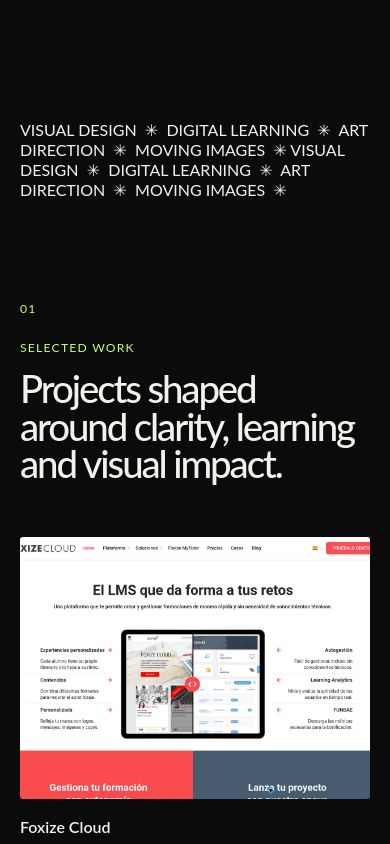
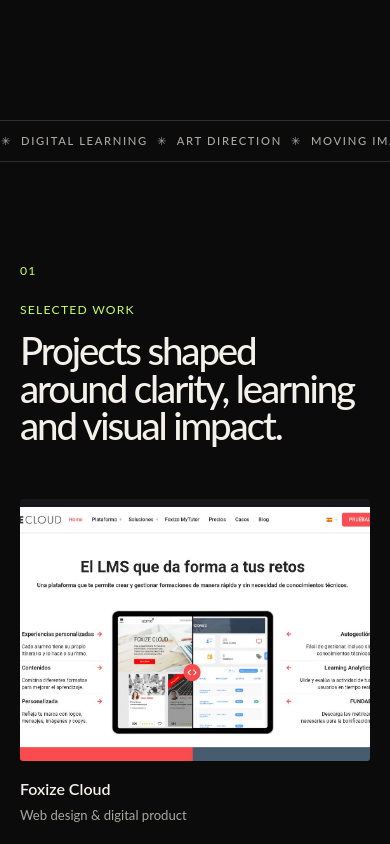
Before and after one commit to odibazo/portfolio, a Next.js app: page / in a window 390 px wide. Shown: the part 880-1724 px from the top of the page. Built offline with nearby package versions, Linux system fonts and the light colour scheme.

Commit message:
Keep original brand; add asymmetric grid, subtle interactions, and parallax styling

```diff
--- a/styles/Home.module.css
+++ b/styles/Home.module.css
@@ -69,3 +69,118 @@
 .eyebrow,.title,.description,.actions,.disciplines,.statusDot{animation:none}
 .projectImage img,.primaryButton,.secondaryButton,.contactLinks a,.nav a::after,.footer a::after{transition:none}
 }
+
+
+/* V2 — Good Fella's rhythm, Odi's existing visual identity.
+   Original palette, typography, imagery and content are intentionally kept. */
+.scrollProgress{
+  position:fixed;top:0;left:0;right:0;height:2px;z-index:90;
+  background:var(--accent);transform:scaleX(var(--scroll-progress,0));
+  transform-origin:left;pointer-events:none;
+}
+.header{backdrop-filter:blur(6px);-webkit-backdrop-filter:blur(6px)}
+.brand{transition:letter-spacing .32s ease,color .32s ease}
+.brand:hover{letter-spacing:.025em;color:var(--accent)}
+.nav a{display:inline-block;transition:color .25s ease,transform .3s ease}
+.nav a:hover{transform:translateY(-3px)}
+.eyebrow,.title,.description,.actions,.disciplines{animation:none}
+.hero{overflow:hidden}
+.heroContent{z-index:2}
+.title{transition:letter-spacing .6s cubic-bezier(.2,.7,.2,1)}
+.hero:hover .title{letter-spacing:-.07em}
+.disciplines span{transition:background .35s ease,color .35s ease,border-color .35s ease,transform .35s ease}
+.disciplines span:hover{background:var(--accent);color:#131414;border-color:var(--accent);transform:translateY(-5px)}
+.primaryButton span,.secondaryButton span{display:inline-block;transition:transform .35s cubic-bezier(.2,.7,.2,1)}
+.primaryButton:hover span{transform:translateY(5px)}
+.primaryButton:hover{box-shadow:0 0 0 7px rgba(200,255,101,.09)}
+.sectionNumber{font-variant-numeric:tabular-nums}
+.sectionHeader h2{transition:letter-spacing .5s ease}
+.sectionHeader:hover h2{letter-spacing:-.065em}
+.motionRibbon{position:relative;z-index:2;margin:0 calc(-1 * clamp(24px,6vw,96px));padding:16px 0;
+  overflow:hidden;border-top:1px solid rgba(244,241,234,.16);border-bottom:1px solid rgba(244,241,234,.16)}
+.ribbonTrack{display:flex;width:max-content;gap:0;animation:marqueeMove 38s linear infinite}
+.ribbonTrack span{flex:none;white-space:nowrap;color:var(--muted);font-size:clamp(.77rem,1vw,.95rem);
+  font-weight:500;letter-spacing:.15em;padding-right:4rem}
+@keyframes marqueeMove{to{transform:translateX(-50%)}}
+
+.projectGrid{grid-template-columns:repeat(12,minmax(0,1fr));column-gap:clamp(12px,2.4vw,40px);row-gap:clamp(52px,8vw,115px)}
+.projectCard{min-width:0;align-self:start;transition:filter .45s ease}
+.projectCard:nth-child(4n + 1){grid-column:1 / span 7}
+.projectCard:nth-child(4n + 2){grid-column:9 / span 4;margin-top:clamp(42px,11vw,170px)}
+.projectCard:nth-child(4n + 3){grid-column:2 / span 5;margin-top:clamp(18px,3vw,54px)}
+.projectCard:nth-child(4n + 4){grid-column:8 / span 5;margin-top:clamp(58px,10vw,130px)}
+.projectCard:nth-child(4n + 2) .projectImage{aspect-ratio:4/5}
+.projectCard:nth-child(4n + 4) .projectImage{aspect-ratio:5/6}
+.projectImage{isolation:isolate;overflow:hidden}
+.projectImage img{
+  object-fit:cover;
+  transform:translate3d(0,var(--parallax-offset,0px),0) scale(1.12);
+  transition:transform .65s cubic-bezier(.2,.65,.2,1),filter .65s ease;
+  will-change:transform;
+}
+.projectCard:hover .projectImage img,.projectCard:focus-visible .projectImage img{
+  transform:translate3d(0,var(--parallax-offset,0px),0) scale(1.185);
+  filter:saturate(1.08);
+}
+.projectOverlay{transition:opacity .38s ease,background .4s ease}
+.projectOverlay span{transition:transform .45s cubic-bezier(.15,.7,.2,1),background .35s}
+.projectCard:hover .projectOverlay span{transform:rotate(45deg) scale(1.12)}
+.projectMeta h3{font-size:clamp(1rem,1.65vw,1.36rem);transition:color .3s ease}
+.projectCard:hover .projectMeta h3{color:var(--accent)}
+.projectCard:focus-visible{outline:2px solid var(--accent);outline-offset:6px}
+.projectCard:focus-visible .projectOverlay{opacity:1}
+.textLink span{display:inline-block;transition:transform .3s}
+.textLink:hover span{transform:translate(4px,-4px)}
+
+.videoGrid{align-items:start;column-gap:clamp(24px,4vw,68px)}
+.videoCard:nth-child(even){margin-top:clamp(28px,7vw,110px)}
+.videoFrame{overflow:hidden;border:1px solid rgba(255,255,255,.16)}
+.videoFrame iframe{transform:scale(1);transition:transform .65s ease}
+.videoCard:hover iframe{transform:scale(1.025)}
+.videoCard h3{transition:color .3s}
+.videoCard:hover h3{color:var(--text)}
+.contactSection h2{transition:letter-spacing .45s ease}
+.contactSection:hover h2{letter-spacing:-.078em}
+.contactLinks a span{display:inline-block;transition:transform .3s}
+.contactLinks a:hover span{transform:translate(3px,-3px)}
+
+.container[data-motion-ready="true"] [data-reveal]{
+  opacity:0;transform:translate3d(0,32px,0);
+  transition:opacity .85s cubic-bezier(.2,.7,.2,1),transform .85s cubic-bezier(.2,.7,.2,1);
+}
+.container[data-motion-ready="true"] [data-reveal][data-in-view="true"]{
+  opacity:1;transform:translate3d(0,0,0);
+}
+.container[data-motion-ready="true"] .hero [data-reveal]:nth-child(2){transition-delay:.06s}
+.container[data-motion-ready="true"] .hero [data-reveal]:nth-child(3){transition-delay:.13s}
+.container[data-motion-ready="true"] .hero [data-reveal]:nth-child(4){transition-delay:.2s}
+.container[data-motion-ready="true"] .hero [data-reveal]:nth-child(5){transition-delay:.27s}
+@media(hover:none){.hero:hover .title{letter-spacing:-.075em}}
+@media(max-width:900px){
+  .projectGrid{grid-template-columns:repeat(2,minmax(0,1fr));row-gap:54px}
+  .projectCard:nth-child(n){grid-column:auto;margin-top:0}
+  .projectCard:nth-child(even){margin-top:75px}
+  .projectCard:nth-child(n) .projectImage{aspect-ratio:4/3}
+  .videoCard:nth-child(even){margin-top:35px}
+}
+@media(max-width:760px){
+  .motionRibbon{margin:0 -20px;padding:13px 0}
+  .ribbonTrack span{font-size:.7rem}
+  .projectGrid,.videoGrid{grid-template-columns:1fr}
+  .projectCard:nth-child(n){grid-column:auto;margin-top:0}
+  .projectCard:nth-child(n) .projectImage{aspect-ratio:4/3}
+  .videoCard:nth-child(even){margin-top:0}
+  .header{backdrop-filter:blur(4px)}
+  .sectionHeader:hover h2{letter-spacing:-.055em}
+}
+@media(prefers-reduced-motion:reduce){
+  .scrollProgress{display:none}
+  .ribbonTrack{animation:none}
+  .container [data-reveal]{opacity:1!important;transform:none!important;transition:none!important}
+  .projectImage img,.projectCard:hover .projectImage img{
+    transform:none;will-change:auto;transition:none
+  }
+  .title,.nav a,.brand,.projectMeta h3,.contactLinks a,.videoFrame iframe,
+  .projectOverlay span,.disciplines span,.sectionHeader h2{transition:none!important}
+  .projectCard:hover .projectOverlay span{transform:none}
+}
```
